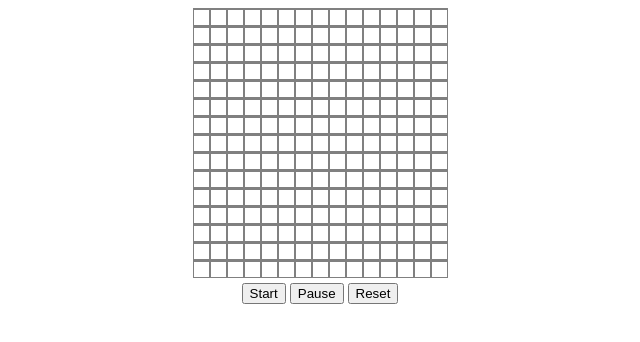
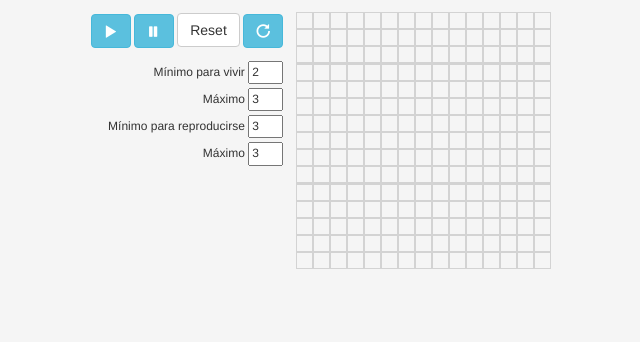
Before and after one commit to jomarz/evolve, a plain HTML site: page index.html in a window 1280 px wide. Shown: the whole page, without its empty margins (320-960 px from the left). Drawn offline with nearby package versions, Linux system fonts and the light colour scheme.

Commit message:
added control panel to give control over parameters

```diff
--- a/css/styles.css
+++ b/css/styles.css
@@ -1,19 +1,51 @@
+body {
+    background-color: WhiteSmoke;
+    font-size: 12px;
+}
 .field {
     margin: 1px;
     vertical-align: bottom;
 }
 .empty {
-    background-color: white;
+    background-color: WhiteSmoke;
 }
 .alive {
     background-color: OliveDrab;
 }
 #gridContainer {
     display: inline-block;
+    margin: 4px;
+    text-align: right;
+}
+#gridRow {
+    line-height: normal;
+    font-size: 10px;
+    margin: 0px;
+    padding: 0px;
 }
 #wrapper {
+    margin-top: 8px;
     text-align: center;
+}
+#control_panel {
+    vertical-align: top;
+    display: inline-block;
+    text-align: right;
 }
 #button_container {
     margin: 5px;
+    display: inline-block;
+    vertical-align: top;
 }
+button:focus {
+    outline: none;
+}
+input {
+    margin-top: 4px;
+}
+input[type=number] {
+    width: 35px;
+}
+#tunner {
+    margin: 5px;
+}
--- a/index.html
+++ b/index.html
@@ -1,13 +1,18 @@
 <!DOCTYPE html>
 <html>
     <head>
+        <meta charset="UTF-8">
+        <title> </title>
+        <!-- Bootstrap compiled and minified CSS -->
+        <link rel="stylesheet" href="https://maxcdn.bootstrapcdn.com/bootstrap/3.3.6/css/bootstrap.min.css" integrity="sha384-1q8mTJOASx8j1Au+a5WDVnPi2lkFfwwEAa8hDDdjZlpLegxhjVME1fgjWPGmkzs7" crossorigin="anonymous">
+
         <link rel="stylesheet" href="css/styles.css" type="text/css" />
-        <title> </title>
         <script src="https://ajax.googleapis.com/ajax/libs/jquery/2.2.0/jquery.min.js"></script>
         <script>
             $(document).ready(function(){
-            var world = [];
-            var prevWorld = [];
+            var prevWorld = []; //Where we save the world state. Rules are applied to this state
+            var world = []; //Here we save the resulting state after apliying rules to prevWorld
+            var lastEditedWorld = []; //Where we save the starting point introduced by the player.
             var lifeLowerLimit = 2; //A cell dies if it has LESS THAN THIS number of neighbors
             var lifeHigherLimit = 3; //A cell dies if it has MORE THAN THIS number of neighbors
             var reproductionLowerLimit = 3;
@@ -17,9 +22,16 @@
             var height = 15;     //Height in number of cells
             var fieldWidth = 15;    //width of each cell
             var fieldHeight = 15;   //Height of each cell
+            var parameters = {
+                lifeLowerLimit: 2, //A cell dies if it has LESS THAN THIS number of neighbors
+                lifeHigherLimit: 3, //A cell dies if it has MORE THAN THIS number of neighbors
+                reproductionLowerLimit: 3,
+                reproductionHigherLimit: 3
+            };
             var lastFrameTimeMs = 0;    //Last time the Main Loop was run
             var game_status = 'paused';
-            var gridContainerBgColor = 'gray'; //we set it here so that we can remove it with jQuery. Which we dan't do if defined in the CSS file
+            var edited = false; //Has the starting point has been manually edited?
+            var gridContainerBgColor = 'LightGray'; //we set it here so that we can remove it with jQuery. Which we dan't do if defined in the CSS file
             for (var x=0; x<width; x++) {   //Set initial empty states for world and prevWorld
                 world[x] = [];
                 prevWorld[x] = [];
@@ -28,16 +40,15 @@
                     prevWorld[x][y] = "empty";
                 }
             }
-
             function update() {
                 for (var i = 0; i < width; i++) //Clone world into prevWorld
                      prevWorld[i] = world[i].slice();
                 for (var x=0; x<width; x++) {
                     for (var y=0; y<height; y++) {
                         var aliveNeighbors = countAliveNeighbors(prevWorld, x, y, width, height);
-                        if (prevWorld[x][y]=='alive' && (aliveNeighbors<lifeLowerLimit || aliveNeighbors>lifeHigherLimit))
+                        if (prevWorld[x][y]=='alive' && (aliveNeighbors<parameters.lifeLowerLimit || aliveNeighbors>parameters.lifeHigherLimit))
                             world[x][y] = 'empty';
-                        else if (prevWorld[x][y]=='empty' && aliveNeighbors>=reproductionLowerLimit && aliveNeighbors<=reproductionHigherLimit)
+                        else if (prevWorld[x][y]=='empty' && aliveNeighbors>=parameters.reproductionLowerLimit && aliveNeighbors<=parameters.reproductionHigherLimit)
                             world[x][y] = 'alive';
                     }
                 }
@@ -69,7 +80,23 @@
                     requestAnimationFrame(mainLoop);
                 }
             }
+            $('#minLife').val(parameters.lifeLowerLimit);
+            $('#maxLife').val(parameters.lifeHigherLimit);
+            $('#minRep').val(parameters.reproductionLowerLimit);
+            $('#maxRep').val(parameters.reproductionHigherLimit);
+            $('.parameterInput').change(function() {
+                var parameterName = $(this).attr('data-parameterName');
+                parameters[parameterName] = parseInt($(this).val());
+                console.dir(parameters)
+            });
             $('#start_button').click(function() {
+                $('#start_button').disabled = true;
+                if ( edited == true) {
+                    for (var i = 0; i < width; i++) { //If the world was edited, then clone world into lastEditedWorld
+                        lastEditedWorld[i] = world[i].slice();
+                    }
+                    edited = false;
+                }
                 game_status = "running";
                 $('#gridContainer').css('background-color', '');
                 requestAnimationFrame(mainLoop);
@@ -87,18 +114,31 @@
                         world[x][y] = 'empty';
                     }
                 }
-                draw(); //Now we redraw the grid
+                draw(); //and finally redraw the grid
+            });
+            $('#last_edited_world_button').click(function() {
+                //Reset the world to previous edited position
+                game_status = 'paused';
+                $('#gridContainer').css('background-color', gridContainerBgColor);
+                for (var x=0; x<width; x++) {
+                    for (var y=0; y<height; y++) {
+                        world[x][y] = lastEditedWorld[x][y];
+                    }
+                }
+                draw(); //And finally redraw the grid
             });
             function drawGrid() {
                 var gridContainer = $('#gridContainer')
                 for (var x=0; x<width; x++) {
-                    if (x!=0) gridContainer.append('</br>');
+                    gridContainer.append('<div class="gridRow">');
+                    //if (x!=0) gridContainer.append('</br>');
                     for (var y=0; y<height; y++) {
                         gridContainer.append("<canvas class='field empty' id='field"+x+"_"+y+"' width="+fieldWidth+" height="+fieldHeight+" value='empty' data-x="+x+" data-y="+y+"></canvas>");
                     }
+                    gridContainer.append('</div>');
                 }
                 gridContainer.css('background-color', gridContainerBgColor);
-                $('.field').click(function() {
+                $('.field').click(function() { //Add toggle functionality when fields are clicked
                     var x = parseInt($(this).attr("data-x"));
                     var y = parseInt($(this).attr("data-y"));
                     var field = $("#field"+x+"_"+y);
@@ -112,6 +152,7 @@
                         field.addClass('empty');
                         world[x][y] = "empty";
                     }
+                    edited = true;
                 });
             }
             function countAliveNeighbors(array, x, y, xSize, ySize) {
@@ -140,17 +181,25 @@
     </head>
     <body>
         <div id='wrapper'>
-            <div id='gridContainer'>
+                <div id='control_panel'>
+                    <div id="button_container">
+                <button type='button' class='btn btn-info glyphicon glyphicon-play' id="start_button"></button>
+                <button type='button' class='btn btn-info glyphicon glyphicon-pause' id="pause_button"></button>
+                <button type='button' class='btn btn-default' id="reset_button">Reset</button>
+                <button type='button' class='btn btn-info glyphicon glyphicon-repeat' id="last_edited_world_button"></button>
+                </div>
+                <div id='tunner'>
+                    Mínimo para vivir <input type='number' id='minLife' data-parameterName='lifeLowerLimit' class='parameterInput' min='0' max='10' step='1' size='3'><br>
+                    Máximo <input type='number' id='maxLife' data-parameterName='lifeHigherLimit' class='parameterInput' min='0' max='10' step='1' size='3'><br>
+                    Mínimo para reproducirse <input type='number' id='minRep' data-parameterName='reproductionLowerLimit' class='parameterInput' min='0' max='10' step='1' size='3'><br>
+                    Máximo <input type='number' id='maxRep' data-parameterName='reproductionHigherLimit' class='parameterInput' min='0' max='10' step='1' size='3'>
+                </div>
+                </div>
+                    <div id='gridContainer'>
 
-            </div>
-            <div id="button_container">
-                <button id="start_button">Start</button>
-                <button id="pause_button">Pause</button>
-                <button id="reset_button">Reset</button>
-            </div>
+                    </div>
         </div>
+        <!-- Bootstrap compiled and minified JavaScript -->
+        <script src="https://maxcdn.bootstrapcdn.com/bootstrap/3.3.6/js/bootstrap.min.js" integrity="sha384-0mSbJDEHialfmuBBQP6A4Qrprq5OVfW37PRR3j5ELqxss1yVqOtnepnHVP9aJ7xS" crossorigin="anonymous"></script>
     </body>
-    <script>
-
-    </script>
 </html>
```
